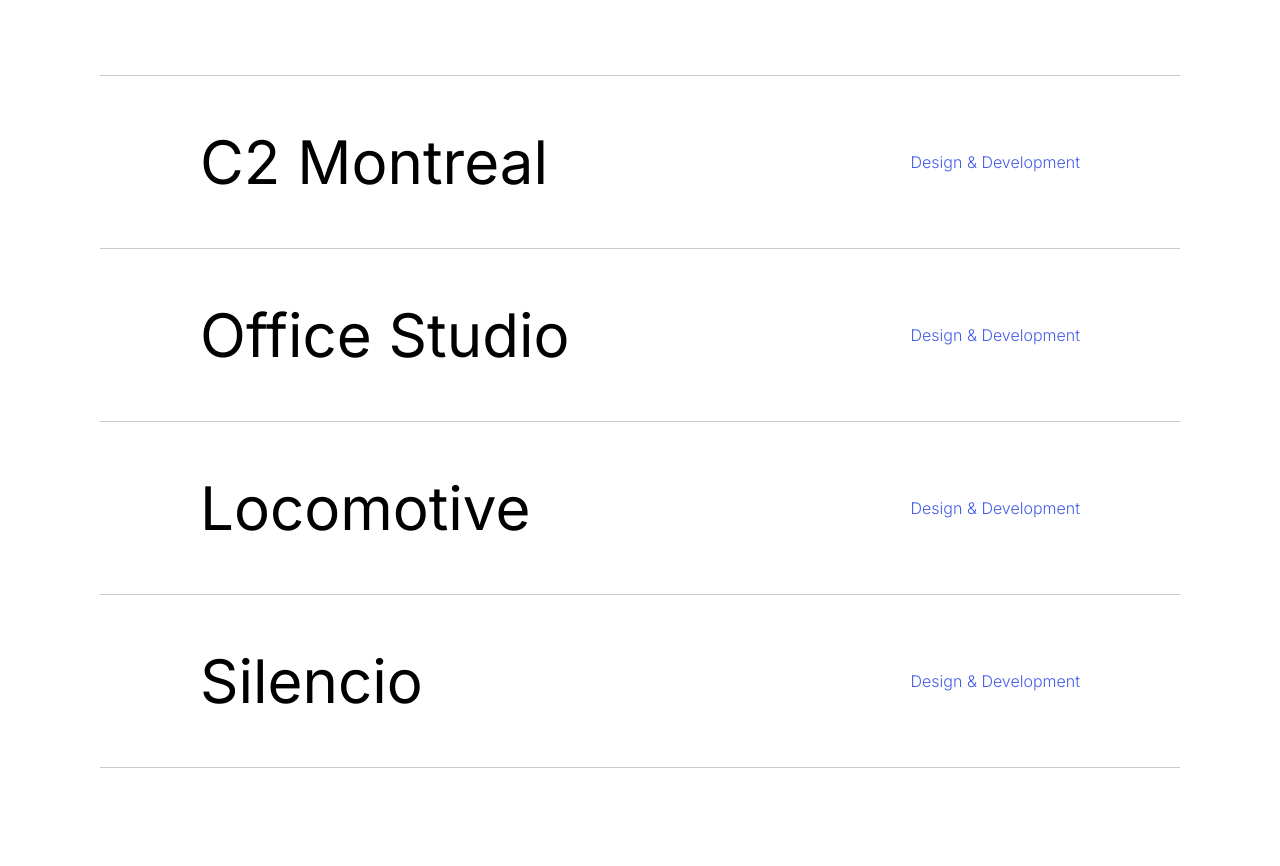
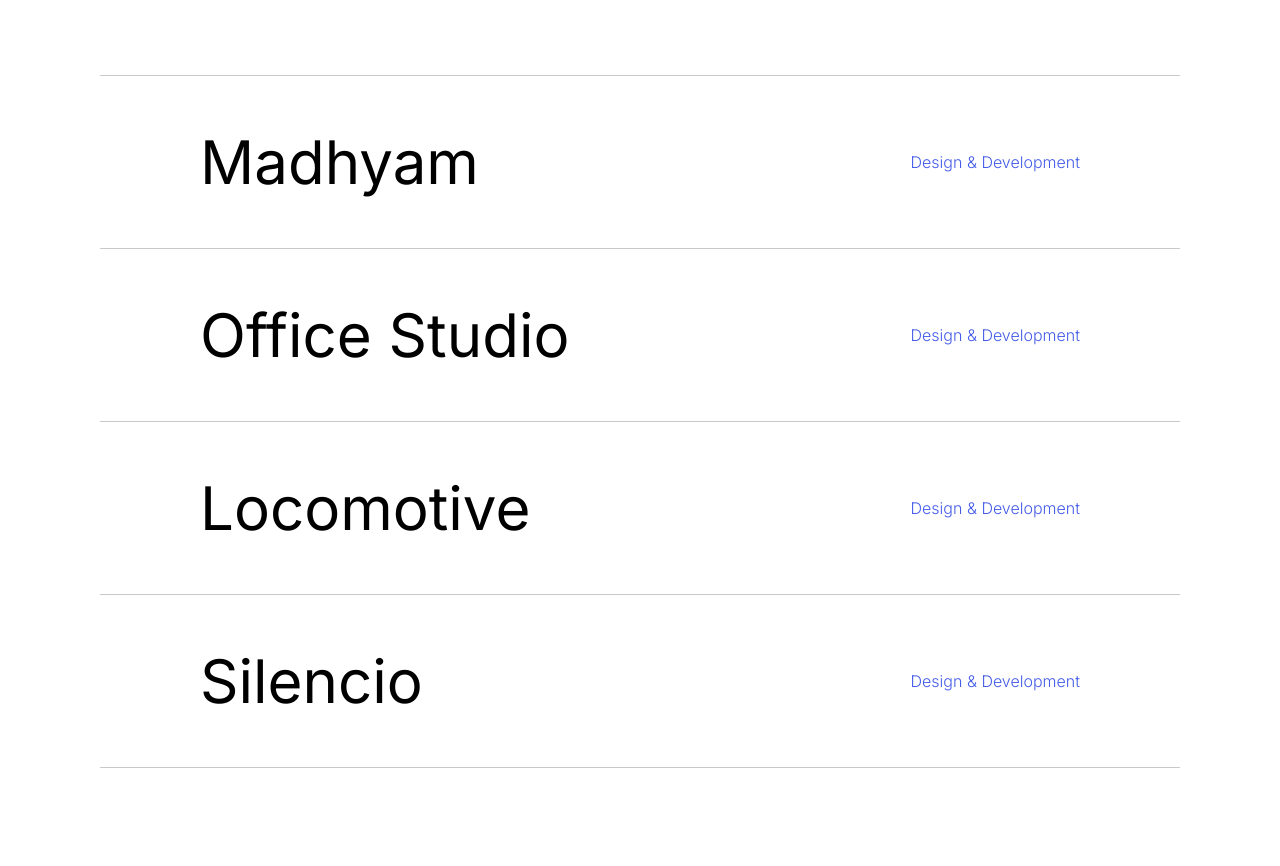
Before and after one commit to Madhyam123/Nextjs_Potofilio, a Next.js app: page / in a window 1280 px wide. Shown: the part 1412-2278 px from the top of the page. Built offline with nearby package versions, Linux system fonts and the light colour scheme.

Commit message:
Update index.jsx

```diff
--- a/src/components/Projects/index.jsx
+++ b/src/components/Projects/index.jsx
@@ -9,7 +9,7 @@
 
 const projects = [
   {
-    title: "C2 Montreal",
+    title: "Madhyam",
     src: "c2montreal.png",
     color: "#000000"
   },
```
